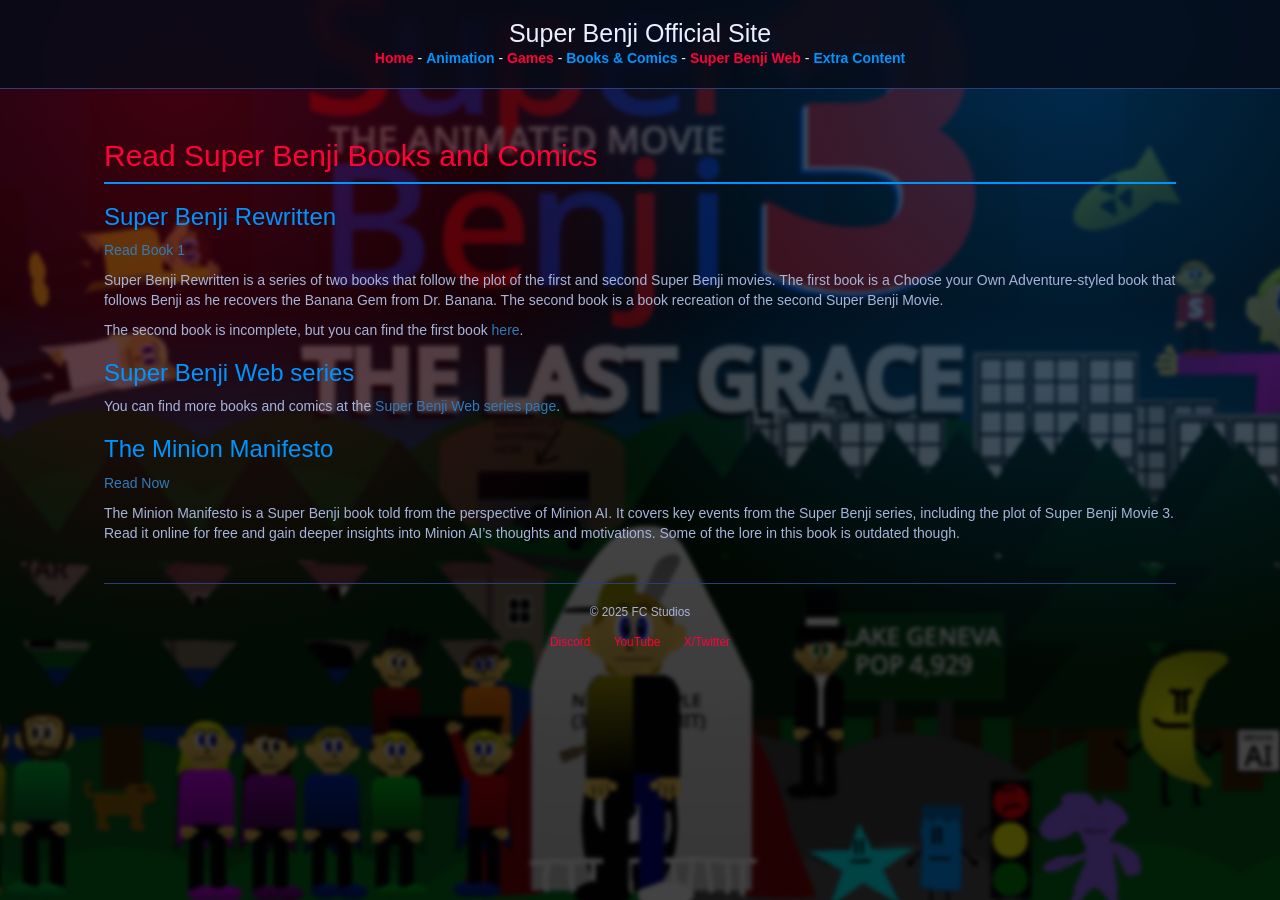
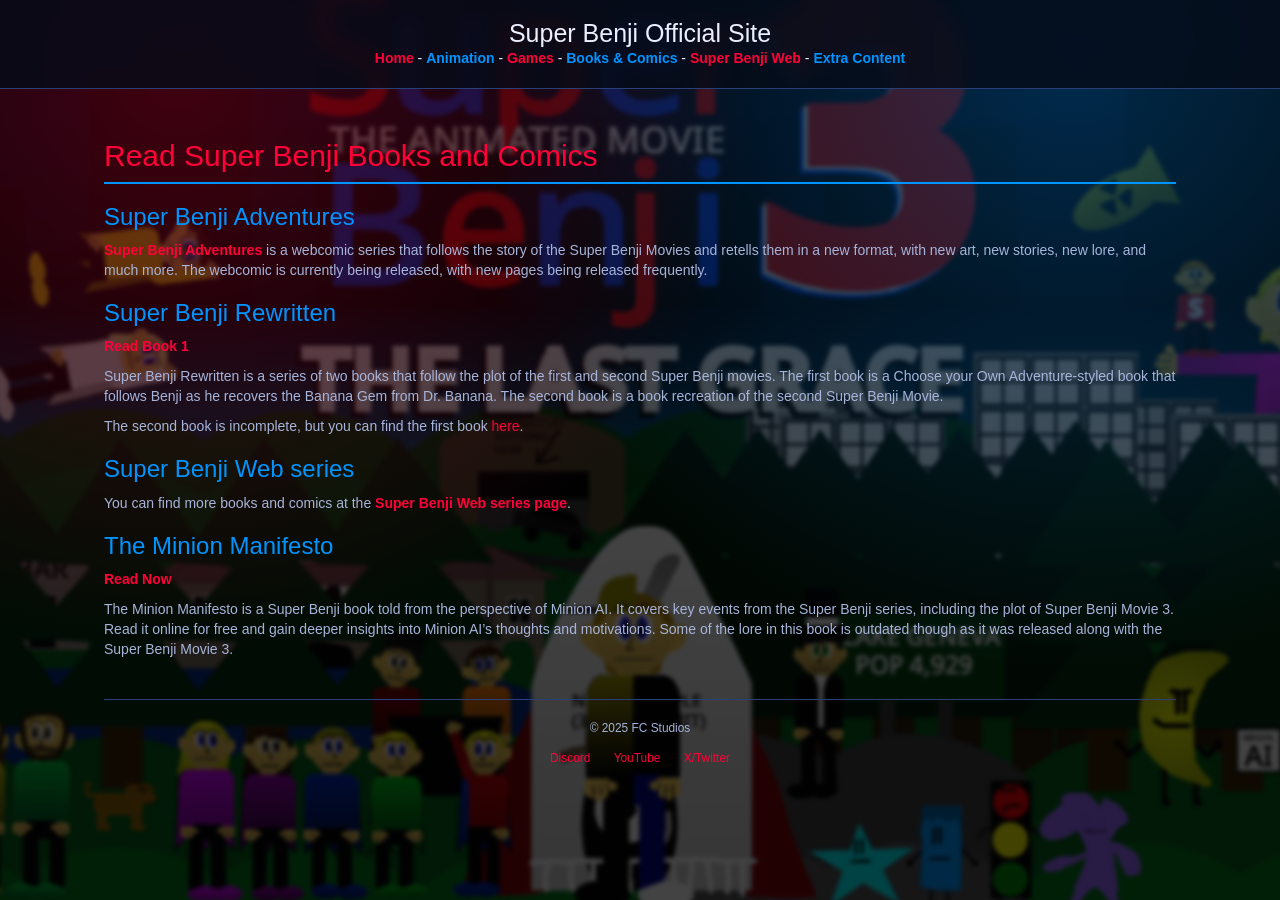
Before and after one commit to familycomicsstudios/Super-Benji-Website, a Jekyll site: the page built from books.html, in a window 1280 px wide. Built offline with Jekyll 4.4.1, drawn with Linux system fonts in a browser that asks for light colours.

Commit message:
Small update

```diff
--- a/books.html
+++ b/books.html
@@ -5,8 +5,14 @@ permalink: /books/
 ---
 
 <h2 id="books-comics">Read Super Benji Books and Comics</h2>
+<h3>Super Benji Adventures</h3>
+<p>
+  <a href="https://comic.superbenji.us" class="btn-link">Super Benji Adventures</a> is a webcomic series that follows the story of
+  the Super Benji Movies and retells them in a new format, with new art, new stories, new lore, and much more. The
+  webcomic is currently being released, with new pages being released frequently.
+</p>
 <h3>Super Benji Rewritten</h3>
-<p><a href="assets/Super Benji Pick Your Own Story.pdf">Read Book 1</a></p>
+<p><a href="assets/Super Benji Pick Your Own Story.pdf" class="btn-link">Read Book 1</a></p>
 <p>
     Super Benji Rewritten is a series of two books that follow the plot of the first and second Super Benji movies. The first book
     is a Choose your Own Adventure-styled book that follows Benji as he recovers the Banana Gem from Dr. Banana. The second book is
@@ -17,12 +23,12 @@ permalink: /books/
 </p>
 <h3>Super Benji Web series</h3>
 <p>
-  You can find more books and comics at the <a href="/superbenjiweb/">Super Benji Web series page</a>.
+  You can find more books and comics at the <a href="/superbenjiweb/" class="btn-link">Super Benji Web series page</a>.
 </p>
 <h3>The Minion Manifesto</h3>
-<p><a href="/assets/Minion%20Manifesto.pdf">Read Now</a></p>
+<p><a href="/assets/Minion%20Manifesto.pdf" class="btn-link">Read Now</a></p>
 <p>
   The Minion Manifesto is a Super Benji book told from the perspective of Minion AI.
   It covers key events from the Super Benji series, including the plot of Super Benji Movie 3. Read it online for free and gain deeper insights into Minion AI’s thoughts and motivations.
-  Some of the lore in this book is outdated though.
+  Some of the lore in this book is outdated though as it was released along with the Super Benji Movie 3.
 </p>
--- a/getting-started.html
+++ b/getting-started.html
@@ -25,9 +25,9 @@ permalink: /getting-started/
   <li><a href="https://www.youtube.com/watch?v=eJlBNGm-gtM">Super Benji Movie</a></li>
   <li><a href="https://www.youtube.com/watch?v=SctKwyF9RGM">Super Benji Movie 2</a></li>
   <li><a href="https://www.youtube.com/watch?v=2UmWQsaAAmw">Super Benji Movie 3</a></li>
-  <li><a href="https://benjilore.themadpunter.tech/Minion%20Manifesto.pdf">The Minion Manifesto</a></li>
   <li><a href="/2025/09/17/cooperpart1/">Cooper: Part 1</a></li>
   <li><a href="/2025/09/18/bananapart1/">Banana: Part 1</a></li>
+  <li><a href="https://www.youtube.com/watch?v=m2xh_p8-3sI">A Very Benji Christmas</a></li>
 </ol>
 <h2 id="cant-read">"I Can't Read" Order</h2>
 <p>
@@ -39,6 +39,7 @@ permalink: /getting-started/
   <li><a href="https://www.youtube.com/watch?v=2UmWQsaAAmw">Super Benji Movie 3</a></li>
   <li><a href="https://www.youtube.com/watch?v=KB9FX_l3ssQ">Cooper: Episode 1</a></li>
   <li><a href="https://www.youtube.com/watch?v=lAOsuvZ0xFQ">Banana: Episode 1</a></li>
+  <li><a href="https://www.youtube.com/watch?v=m2xh_p8-3sI">A Very Benji Christmas</a></li>
 </ol>
 <h2 id="chronological">Chronological Order</h2>
 <p>
@@ -55,6 +56,7 @@ permalink: /getting-started/
   <li><a href="/assets/Super%20Benji%20Pick%20Your%20Own%20Story.pdf">Super Benji: Pick Your Own Story</a></li>
   <li><a href="/2025/09/17/cooperpart1/">Cooper: Part 1</a></li>
   <li><a href="/2025/09/18/bananapart1/">Banana: Part 1</a></li>
+  <li><a href="https://www.youtube.com/watch?v=m2xh_p8-3sI">A Very Benji Christmas</a></li>
 </ol>
 <h2 id="timeline">Timeline</h2>
 <p>
@@ -63,6 +65,7 @@ permalink: /getting-started/
 </p>
 <ol>
   <li><a href="https://www.youtube.com/watch?v=lAOsuvZ0xFQ">Banana: Episode 1</a> / <a href="/2025/09/18/bananapart1/">Banana: Part 1</a></li>
+  <li><a href="https://www.youtube.com/watch?v=m2xh_p8-3sI">A Very Benji Christmas</a></li>
   <li><a href="https://www.youtube.com/watch?v=eJlBNGm-gtM">Super Benji Movie</a> / <a href="/assets/Super%20Benji%20Pick%20Your%20Own%20Story.pdf">Super Benji: Pick Your Own Story</a></li>
   <li><a href="https://www.youtube.com/watch?v=SctKwyF9RGM">Super Benji Movie 2</a></li>
   <li><a href="https://benjilore.themadpunter.tech/Minion%20Manifesto.pdf">The Minion Manifesto</a></li>
@@ -90,4 +93,5 @@ permalink: /getting-started/
   <li><a href="/assets/Super%20Benji%20Pick%20Your%20Own%20Story.pdf">Super Benji: Pick Your Own Story</a></li>
   <li><a href="/2025/09/17/cooperpart1/">Cooper: Part 1</a></li>
   <li><a href="/2025/09/18/bananapart1/">Banana: Part 1</a></li>
+  <li><a href="https://www.youtube.com/watch?v=m2xh_p8-3sI">A Very Benji Christmas</a></li>
 </ol>
--- a/index.html
+++ b/index.html
@@ -14,15 +14,15 @@ permalink: /
   go <a href="/getting-started/">here</a> to find a way that suits your preferences to start experiencing the Super Benji universe.
 </p>
 
-<h2>Super Benji Webcomic - Currently Releasing</h2>
+<h2>Super Benji Adventures - Currently Releasing</h2>
 <div class="featured-section">
 <p>
-  The <a href="https://comic.superbenji.us" class="btn-link">Super Benji Webcomic</a> is a webcomic series that follows the story of
+  <a href="https://comic.superbenji.us" class="btn-link">Super Benji Adventures</a> is a webcomic series that follows the story of
   the Super Benji Movies and retells them in a new format, with new art, new stories, new lore, and much more. The
   webcomic is currently being released, with new pages being released frequently.
 </p>
 <p>
-  <a href="https://comic.superbenji.us" class="btn-link">Read the Super Benji Webcomic</a>
+  <a href="https://comic.superbenji.us" class="btn-link">Read Super Benji Adventures</a>
 </p>
 </div>
 
--- a/main.css
+++ b/main.css
@@ -276,6 +276,12 @@ footer a {
     transition: color 0.3s ease;
 }
 
+a {
+    color: var(--sun);
+    text-decoration: none;
+    transition: color 0.3s ease;
+}
+
 footer a:hover {
     color: var(--mint);
 }
--- a/superbenjiweb.html
+++ b/superbenjiweb.html
@@ -5,8 +5,7 @@ permalink: /superbenjiweb/
 ---
 <p>
     Super Benji Web is a series of content exclusive to the Super Benji Website. This can
-    include short stories, webcomics, and more. This page was inspired by sites that hosted
-    webcomics, notably Homestuck and the MS Paint Adventures.
+    include short stories, webcomics, and more.
 </p>
 <h3>Posts</h3>
 <p>
```
Also changed, not shown: fanworkcontest.html (added, +40 -0 lines).
